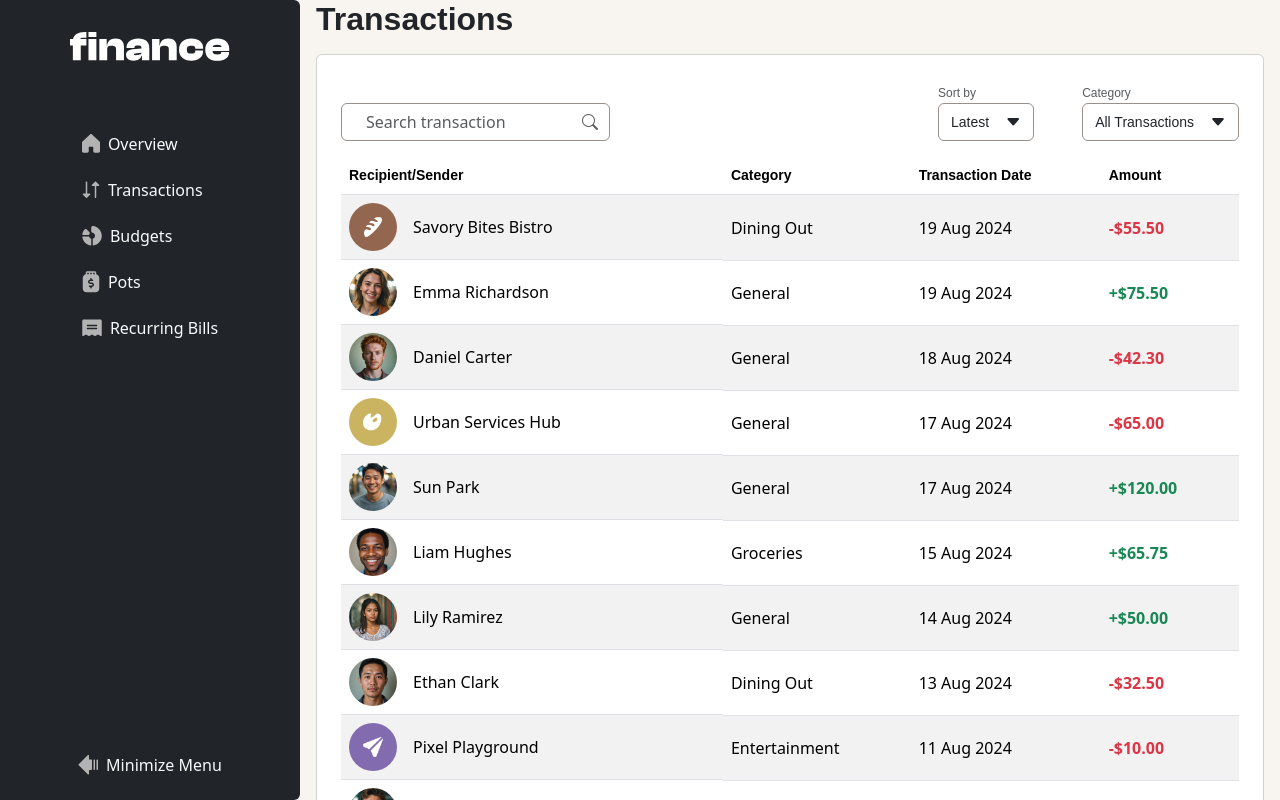
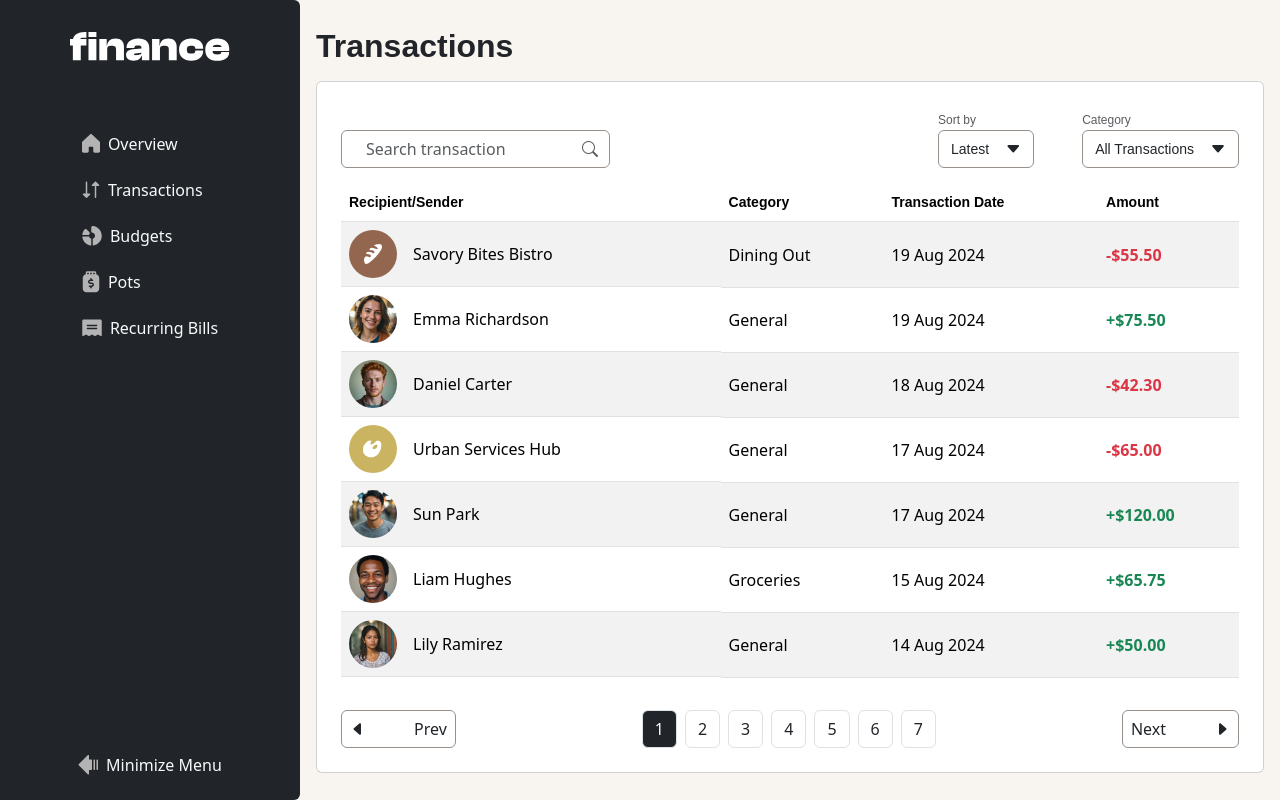
Before and after one commit to abdalsimam1-sketch/personal-finance-app, a React (Vite) app: page /transactions in a window 1280 px wide. Shown: the top 800 px of the page. Built offline with nearby package versions, Linux system fonts and the light colour scheme.

Commit message:
add : startIndex and endIndex

```diff
--- a/src/pages/Transactions.jsx
+++ b/src/pages/Transactions.jsx
@@ -10,16 +10,6 @@ export const Transactions = () => {
   const [SelectedSort, SetSelectedSort] = useState("Latest");
   const [selectedCategory, setSelectedCategory] = useState("All Transactions");
   const [currentPage, setCurrentPage] = useState(1);
-
-  const prev = () => {
-    if (currentPage > 1) {
-      setCurrentPage((page) => (page > 1 ? page - 1 : page));
-    }
-  };
-
-  const next = () => {
-    setCurrentPage((page) => page + 1);
-  };
 
   const toggleSort = () => {
     SetSortIsOpen(!SortIsOpen);
@@ -106,13 +96,28 @@ export const Transactions = () => {
   };
   const sortedTransactions = sorting(SelectedSort);
 
-  const transactionsPerPage = 8;
+  const transactionsPerPage = 7;
   const totalPages = Math.ceil(sortedTransactions.length / transactionsPerPage);
+
+  const prev = () => {
+    if (currentPage > 1) {
+      setCurrentPage((page) => (page > 1 ? page - 1 : page));
+    }
+  };
+
+  const next = () => {
+    setCurrentPage((page) =>
+      page < totalPages ? page + 1 : setCurrentPage(1),
+    );
+  };
 
   const pageNumbers = Array.from(
     { length: totalPages },
     (_, index) => index + 1,
   );
+
+  const startIndex = (currentPage - 1) * transactionsPerPage;
+  const endIndex = startIndex + transactionsPerPage;
   return (
     <div className="px-3 d-flex flex-column gap-3 container justify-content-center h-100">
       <section>
@@ -234,7 +239,9 @@ export const Transactions = () => {
               </tr>
             </thead>
             <tbody>
-              {sortedTransactions.map((item, index) => (
+              {sortedTransactions
+                .slice(startIndex, endIndex)
+                .map((item, index) => (
                   <tr key={index}>
                     <td className="d-flex gap-3 align-items-center ">
                       <img
```
Lines whose indentation alone changed are shown as unchanged.
